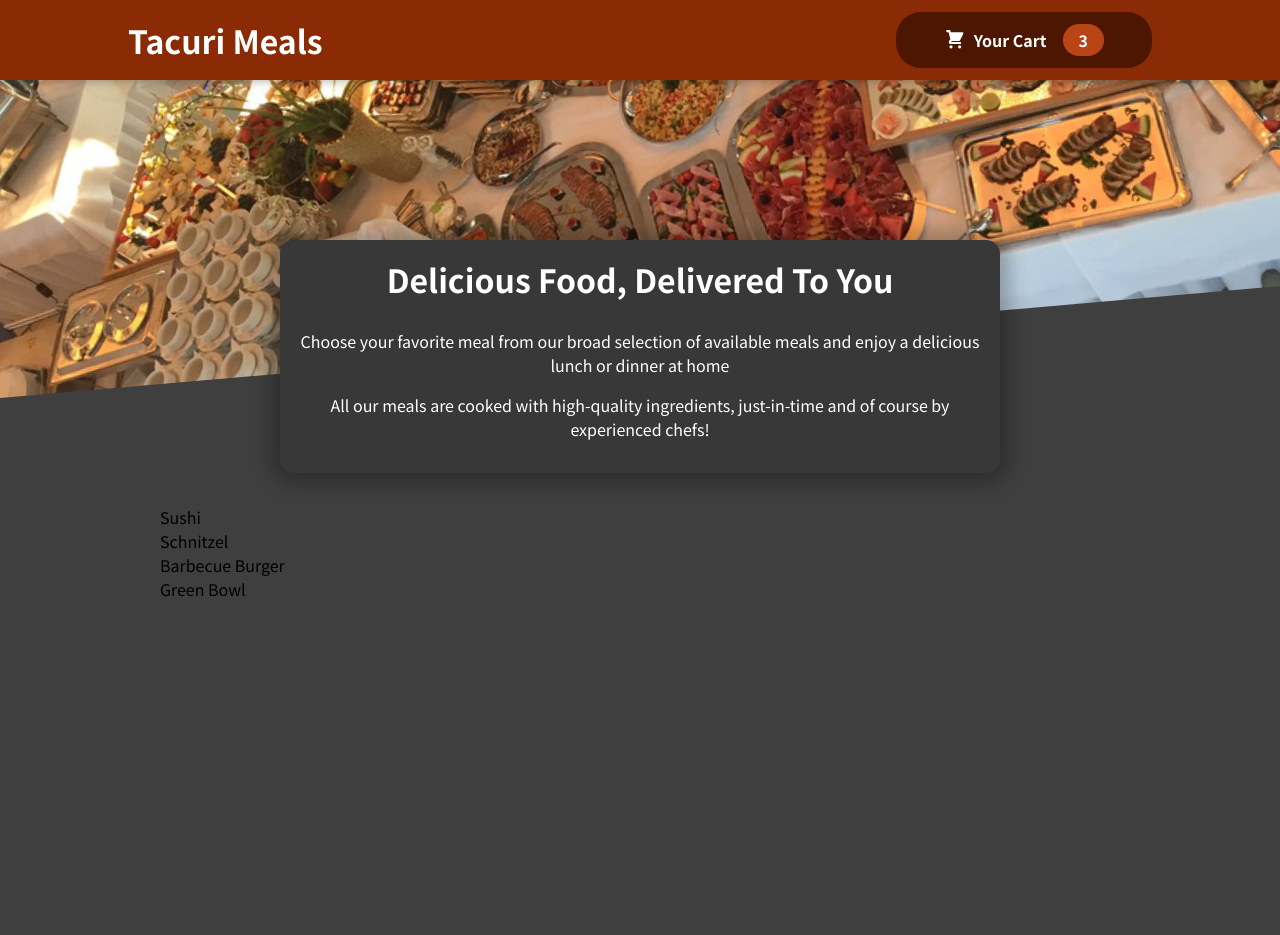
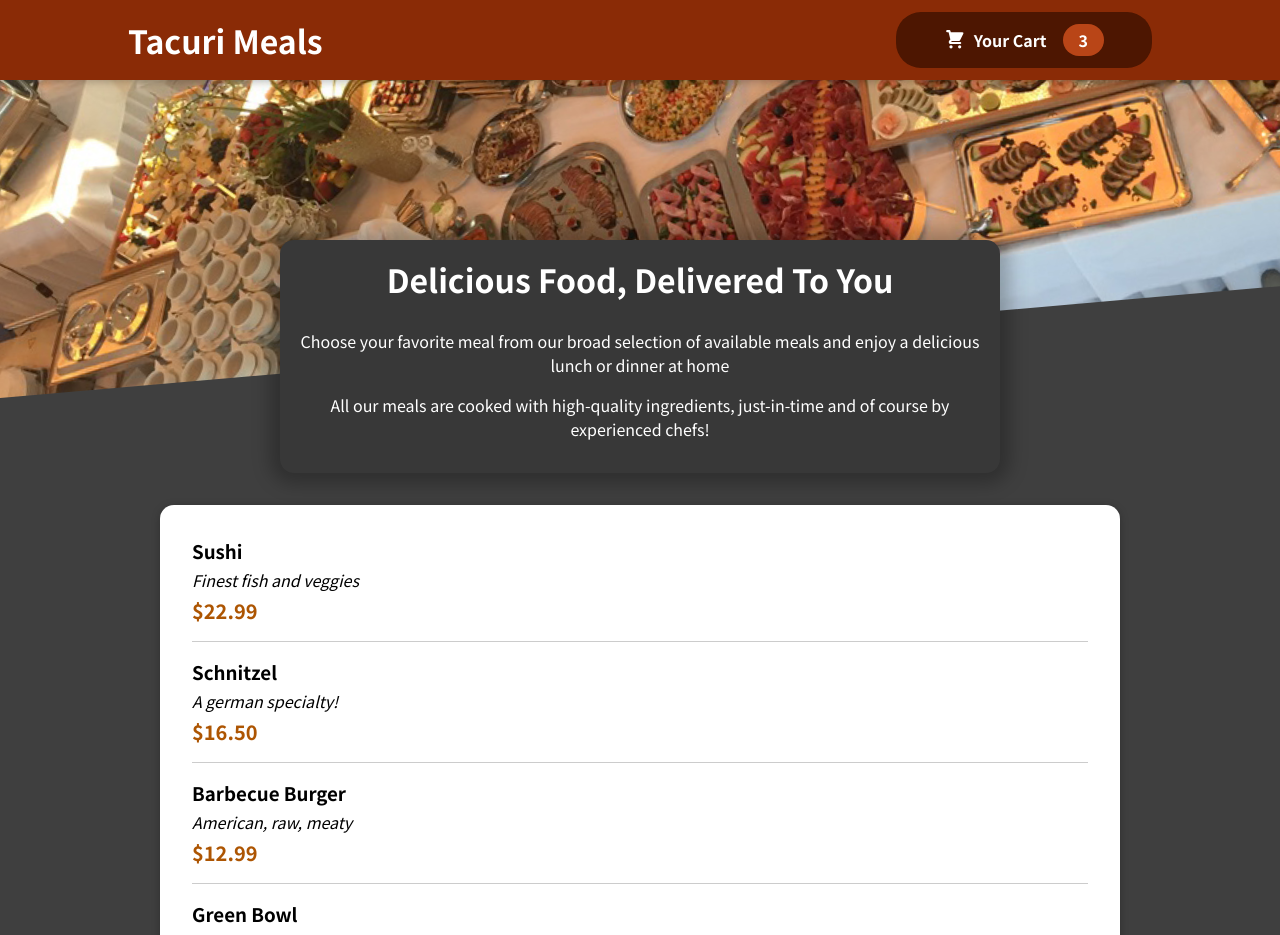
Before and after one commit to tacuribryan/Food_Order_App, a React (Create React App) app: page / in a window 1280 px wide. Shown: the top 935 px of the page. Before the commit the page ends 800 px from the top, so only its background shows below. Built offline with nearby package versions, Linux system fonts and the light colour scheme.

Commit message:
Added individual meal items and displayed them

```diff
--- a/src/components/Meals/AvailableMeals.js
+++ b/src/components/Meals/AvailableMeals.js
@@ -1,3 +1,5 @@
+import Card from '../UI/Card';
+import MealItem from './MealItem/MealItem';
 import classes from './AvailableMeals.module.css';
 
 const DUMMY_MEALS = [
@@ -27,12 +29,19 @@
   },
 ];
 const AvailableMeals = () => {
-  const mealsList = DUMMY_MEALS.map(meal => <li>{meal.name}</li>);
+  const mealsList = DUMMY_MEALS.map((meal) =>(
+    <MealItem
+      key={meal.id}
+      name={meal.name}
+      description={meal.description}
+      price={meal.price}
+    />
+  ));
   return (
     <section className={classes.meals}>
-      <ul>
-        {mealsList}
-      </ul>
+      <Card>
+        <ul>{mealsList}</ul>
+      </Card>
     </section>
   );
 };
--- /dev/null
+++ b/src/components/Meals/MealItem/MealItem.js
@@ -0,0 +1,19 @@
+import classes from './MealItem.module.css';
+
+const MealItem = (props) => {
+  const price = `$${props.price.toFixed(2)}`;
+  return (
+    <li className={classes.meal}>
+      <div>
+        <h3>{props.name}</h3>
+        <div className={classes.description}>{props.description}</div>
+        <div className={classes.price}>{price}</div>
+      </div>
+      <div>
+
+      </div>
+    </li>
+  );
+};
+
+export default MealItem;
--- /dev/null
+++ b/src/components/Meals/MealItem/MealItem.module.css
@@ -0,0 +1,22 @@
+.meal {
+  display: flex;
+  justify-content: space-between;
+  margin: 1rem;
+  padding-bottom: 1rem;
+  border-bottom: 1px solid #ccc;
+}
+
+.meal h3 {
+  margin: 0 0 0.25rem 0;
+}
+
+.description {
+  font-style: italic;
+}
+
+.price {
+  margin-top: 0.25rem;
+  font-weight: bold;
+  color: #ad5502;
+  font-size: 1.25rem;
+}
--- /dev/null
+++ b/src/components/UI/Card.js
@@ -0,0 +1,11 @@
+import classes  from './Card.module.css';
+
+const Card = (props) => {
+  return (
+    <div className={classes.card}>
+      {props.children}
+    </div>
+  );
+};
+
+export default Card;
--- /dev/null
+++ b/src/components/UI/Card.module.css
@@ -0,0 +1,6 @@
+.card {
+  padding: 1rem;
+  box-shadow: 0 2px 8px rgba(0, 0, 0, 0.25);
+  border-radius: 14px;
+  background-color: white;
+}
```
Also changed, not shown: src/components/Meals/MealItem/MealItemForm.js (added).
